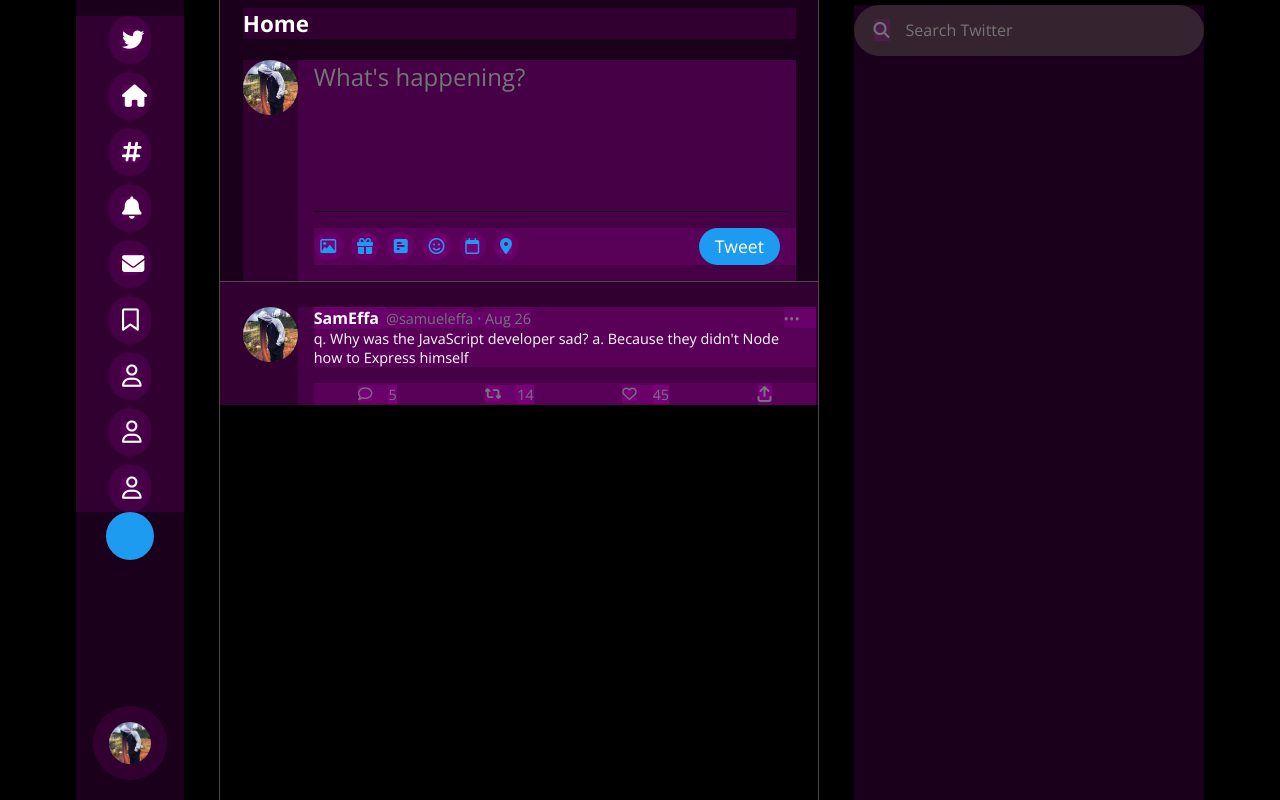
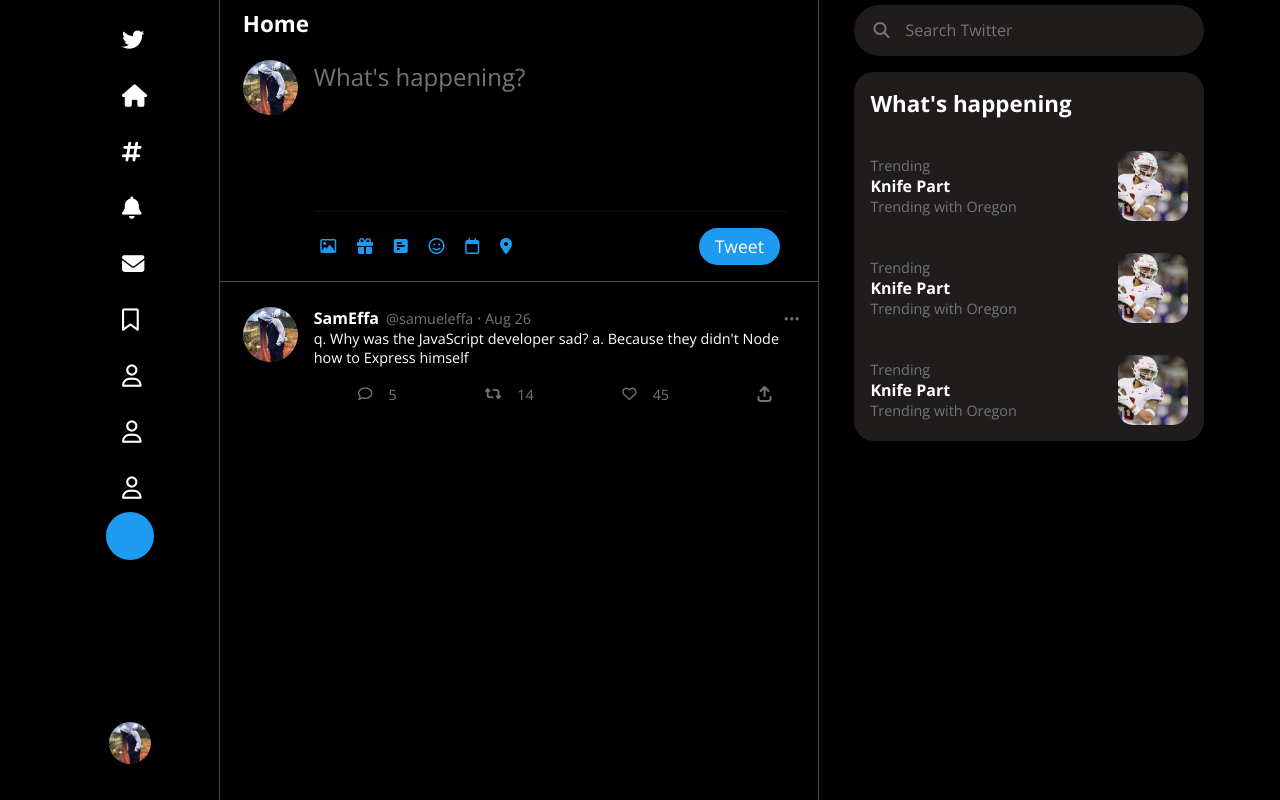
Before and after one commit to seffa1/twitter-clone, a React (Create React App) app: page /main in a window 1280 px wide. Built offline with nearby package versions, Linux system fonts and the light colour scheme.

Commit message:
trending styles

```diff
--- a/src/App.scss
+++ b/src/App.scss
@@ -3,7 +3,7 @@
   font-family: "Open Sans", sans-serif;
   margin: 0;
   padding: 0;
-  background: rgba(255, 0, 255, 0.1);
+  // background: rgba(255, 0, 255, 0.1);
 }
 
 $color-primary: black;
@@ -11,6 +11,7 @@
 $color-dark1: rgb(20, 19, 19);
 $color-dark2: rgb(83, 70, 70);
 $color-dark3: #71767b;
+$color-dark4: rgba($color-dark2, 0.4);
 $color-blue: #1d9bf0;
 $border-radius: 10px;
 
@@ -39,6 +40,10 @@
   display: flex;
   align-items: center;
   justify-content: center;
+}
+
+.flex-spaced {
+  justify-content: space-between;
 }
 
 .flex-gap--1 {
@@ -826,9 +831,10 @@
   color: white;
   width: 350px;
 
+  // Search bar ===========
   &__search-container {
     width: 100%;
-    background: rgba($color-dark2, 0.5);
+    background: $color-dark4;
     border-radius: 30px;
     padding: 0.9rem 1.2rem;
     display: flex;
@@ -845,10 +851,23 @@
     font-size: 1rem;
     border: none;
     background: none;
+    caret-color: white;
   }
 
   &__search-input:focus {
     outline: none;
+  }
+
+  // Trending ===========
+
+  &__whatsHappening {
+    background: $color-dark4;
+    margin-top: 1rem;
+    border-radius: 20px;
+
+    &__title {
+      padding: 1rem 1rem;
+    }
   }
 }
 
@@ -874,3 +893,27 @@
     padding-right: 0;
   }
 }
+
+//
+//
+//
+// Trending ===========================
+.Trending {
+  width: 100%;
+  // background: wheat;
+  padding: 1rem 1rem;
+
+  &__pic {
+    width: 70px;
+    height: 70px;
+    border-radius: 15px;
+    object-fit: cover;
+  }
+
+  transition: all 0.2s ease;
+}
+
+.Trending:hover {
+  background: rgba(rgb(114, 114, 114), 0.1);
+  cursor: pointer;
+}
--- a/src/components/home/Recommended.jsx
+++ b/src/components/home/Recommended.jsx
@@ -1,8 +1,10 @@
 import React from "react";
+import Trending from "./Trending";
 
 function Recommended() {
   return (
     <section className="Recommended">
+      {/* Search bar */}
       <div className="Recommended__search-container">
         <i class="fa-solid fa-magnifying-glass Recommended__search-icon"></i>
         <input
@@ -11,6 +13,14 @@
           className="Recommended__search-input"
         ></input>
       </div>
+
+      {/* What's happening */}
+      <section className="Recommended__whatsHappening">
+        <h1 className="Recommended__whatsHappening__title">What's happening</h1>
+        <Trending />
+        <Trending />
+        <Trending />
+      </section>
     </section>
   );
 }
--- /dev/null
+++ b/src/components/home/Trending.jsx
@@ -0,0 +1,17 @@
+import React from "react";
+import trendingPic from "../../images/trending_pic.jpeg";
+
+function Trending() {
+  return (
+    <article className="Trending  flex-row flex-spaced">
+      <div className="Trending__container">
+        <h4>Trending</h4>
+        <h3>Knife Part</h3>
+        <h4>Trending with Oregon</h4>
+      </div>
+      <img src={trendingPic} className="Trending__pic"></img>
+    </article>
+  );
+}
+
+export default Trending;
```
Also changed, not shown: src/images/trending_pic.jpeg (added).
